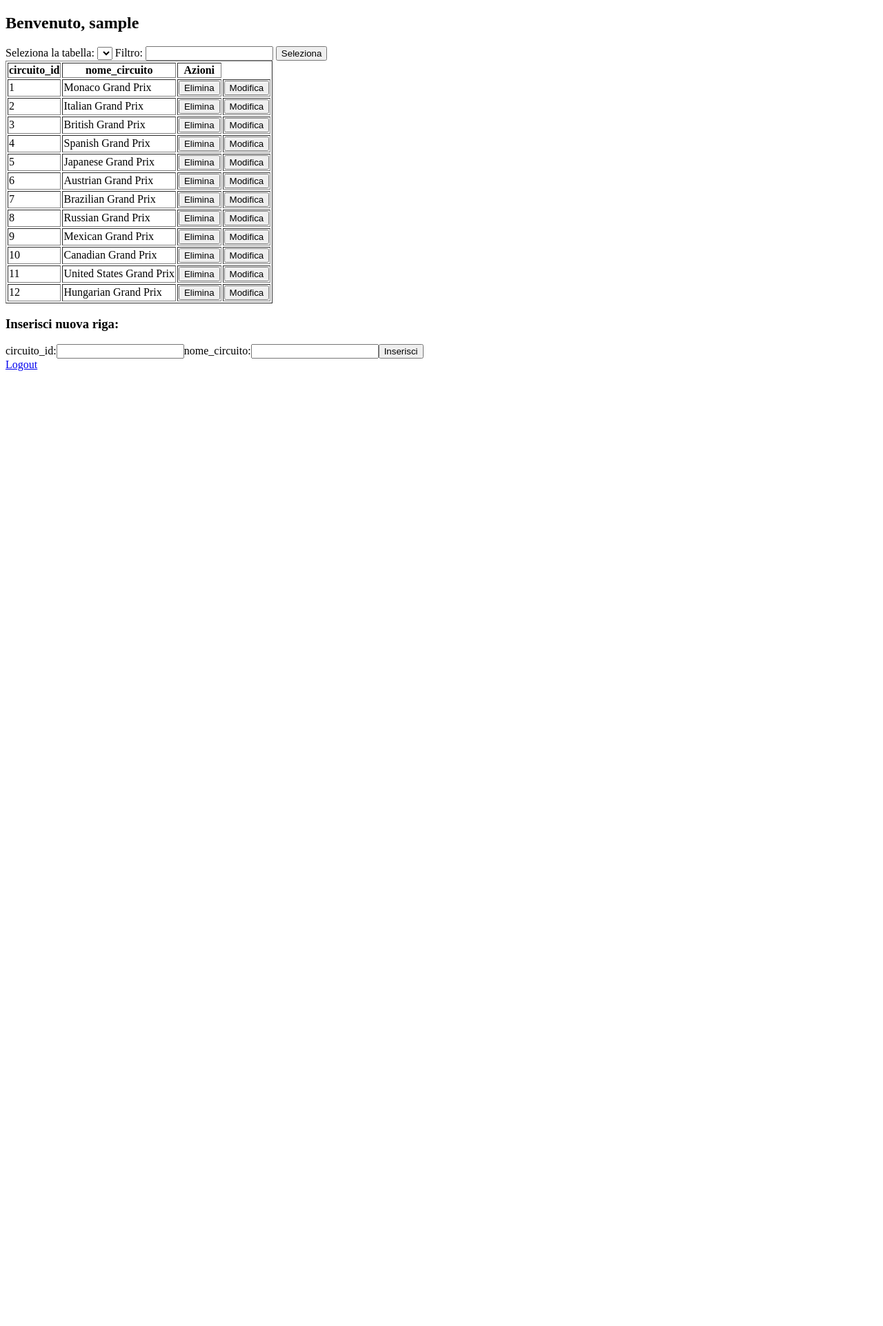
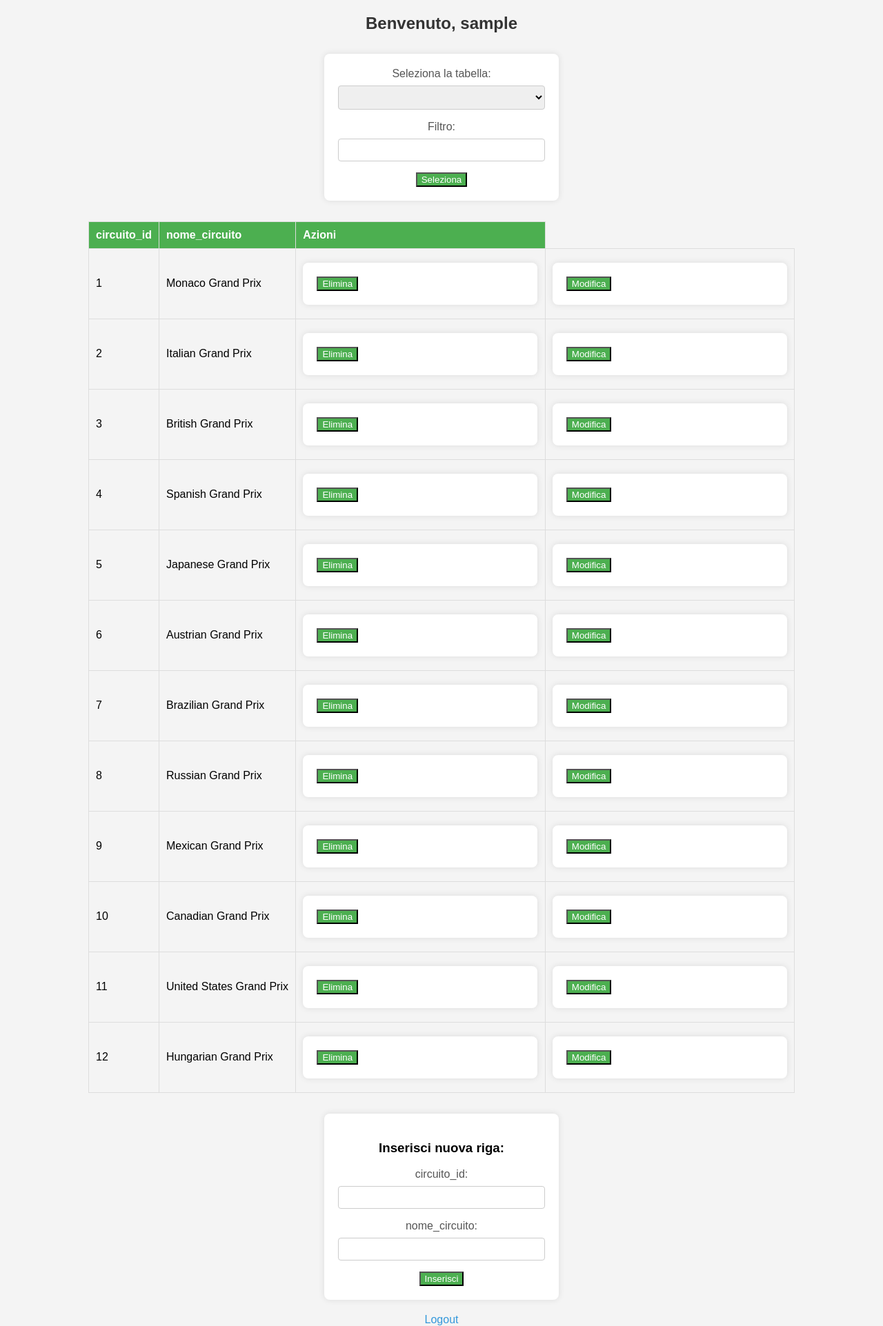
Before and after one commit to konkas7/Progetto_Finale, a PHP site: page /main_page.php in a window 1280 px wide. Shown: the whole page at 69% size. Before the commit the page ends 800 px from the top, so only its background shows below. Run offline with PHP 8.4, Linux system fonts and the light colour scheme; the visitor is signed in with stand-in values (Sample User, id 1); data comes from the database, SQL or seed files in the repository; lists and menus that the app fills with data are empty.

Commit message:
Update main_page.php
css

```diff
--- a/main_page.php
+++ b/main_page.php
@@ -148,6 +148,89 @@ function getColumns($table)
     <meta charset="UTF-8">
     <meta name="viewport" content="width=device-width, initial-scale=1.0">
     <title>Main Page</title>
+    <style>
+        body {
+            font-family: 'Arial', sans-serif;
+            background-color: #f4f4f4;
+            margin: 0;
+            display: flex;
+            justify-content: center;
+            align-items: center;
+            flex-direction: column;
+            text-align: center;
+        }
+
+        h2 {
+            color: #333;
+        }
+
+        form {
+            background-color: #fff;
+            padding: 20px;
+            border-radius: 8px;
+            box-shadow: 0 0 10px rgba(0, 0, 0, 0.1);
+            width: 300px;
+            margin: 10px auto;
+        }
+
+        label {
+            display: block;
+            margin-bottom: 8px;
+            color: #555;
+        }
+
+        select,
+        input[type="text"] {
+            width: 100%;
+            padding: 8px;
+            margin-bottom: 16px;
+            box-sizing: border-box;
+            border: 1px solid #ccc;
+            border-radius: 4px;
+        }
+
+        input[type="submit"],
+        input[type="reset"] {
+            background-color: #4caf50;
+            color: #fff;
+            cursor: pointer;
+        }
+
+        input[type="submit"]:hover,
+        input[type="reset"]:hover {
+            background-color: #45a049;
+        }
+
+        table {
+            width: 80%;
+            border-collapse: collapse;
+            margin: 20px auto;
+        }
+
+        th,
+        td {
+            padding: 10px;
+            border: 1px solid #ddd;
+            text-align: left;
+        }
+
+        th {
+            background-color: #4caf50;
+            color: #fff;
+        }
+
+        a {
+            display: block;
+            text-align: center;
+            color: #3498db;
+            text-decoration: none;
+            margin-top: 10px;
+        }
+
+        a:hover {
+            text-decoration: underline;
+        }
+    </style>
 </head>
 
 <body>
@@ -175,7 +258,7 @@ function getColumns($table)
 
     <?php
     if ($result && $result->num_rows > 0) {
-        echo "<table border='1'>
+        echo "<table>
                 <tr>";
 
         foreach ($columns as $column) {
```
